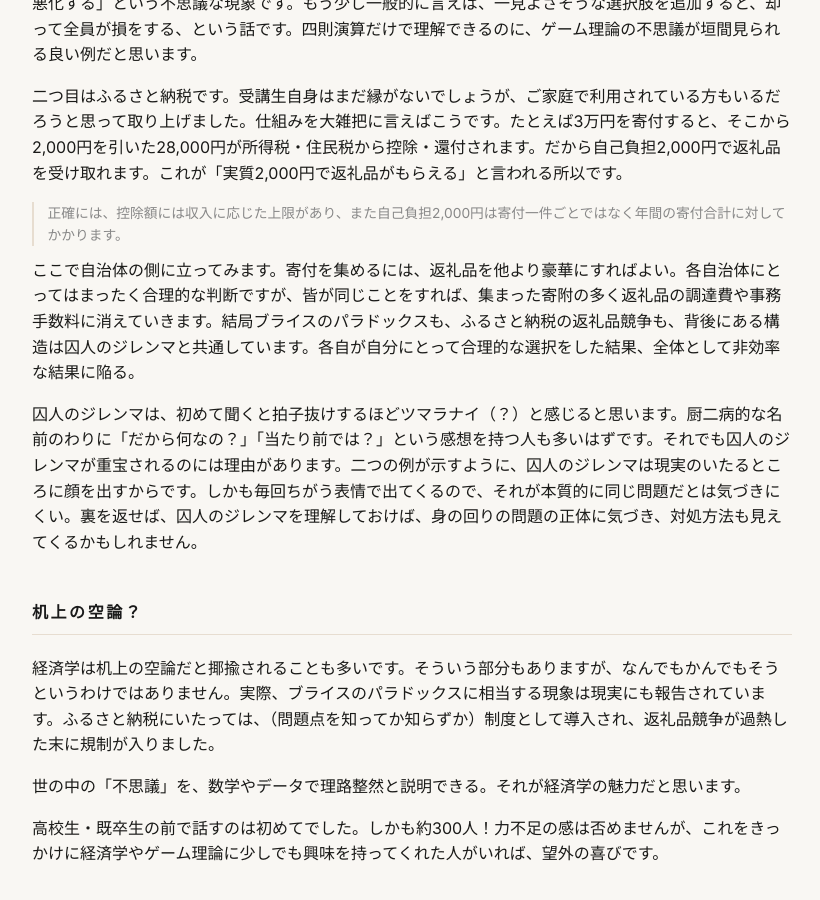
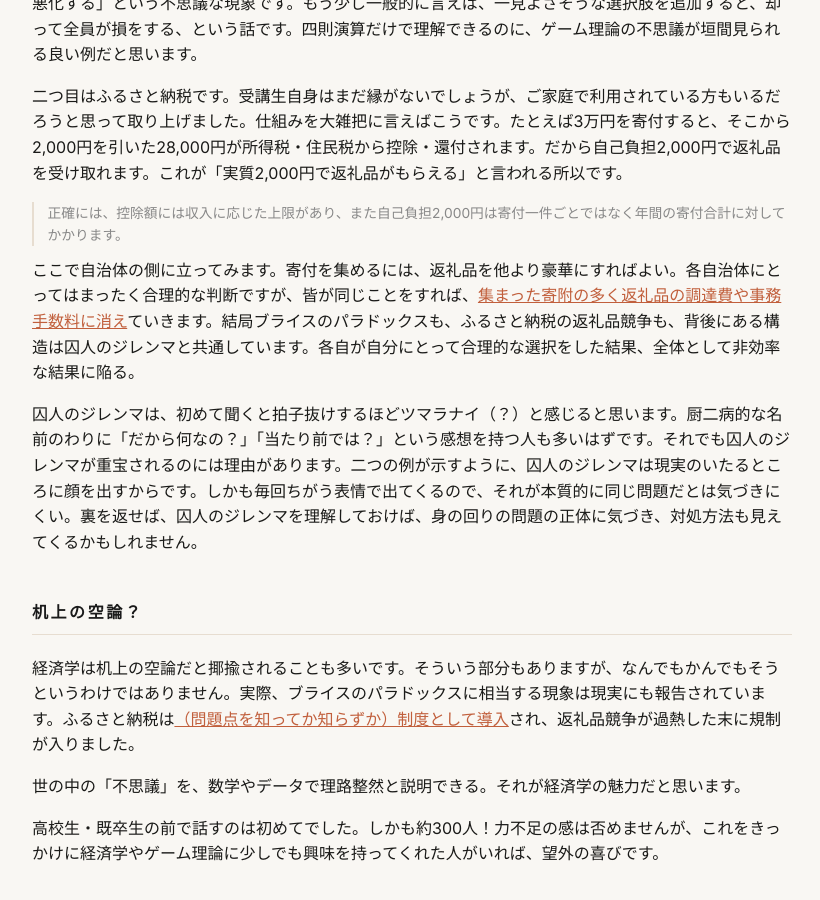
Before and after one commit to tetsuyahoshino137/tetsuyahoshino137.github.io, a Jekyll site: the page built from posts/open_campus.html, in a window 1280 px wide and 900 px high, scrolled down 851 px. Shown: the whole window, without its empty margins (228-1048 px from the left). Built offline with Jekyll 4.4.1, drawn with Linux system fonts in a browser that asks for light colours.

Commit message:
Update open_campus.html

```diff
--- a/posts/open_campus.html
+++ b/posts/open_campus.html
@@ -27,14 +27,14 @@ permalink: /posts/open-campus/
 <div class="note">
 正確には、控除額には収入に応じた上限があり、また自己負担2,000円は寄付一件ごとではなく年間の寄付合計に対してかかります。
 </div>
-<p>ここで自治体の側に立ってみます。寄付を集めるには、返礼品を他より豪華にすればよい。各自治体にとってはまったく合理的な判断ですが、皆が同じことをすれば、集まった寄附の多く返礼品の調達費や事務手数料に消えていきます。結局ブライスのパラドックスも、ふるさと納税の返礼品競争も、背後にある構造は囚人のジレンマと共通しています。各自が自分にとって合理的な選択をした結果、全体として非効率な結果に陥る。</p>
+<p>ここで自治体の側に立ってみます。寄付を集めるには、返礼品を他より豪華にすればよい。各自治体にとってはまったく合理的な判断ですが、皆が同じことをすれば、<a href="https://www.soumu.go.jp/main_content/001085011.pdf" target="_blank">集まった寄附の多く返礼品の調達費や事務手数料に消え</a>ていきます。結局ブライスのパラドックスも、ふるさと納税の返礼品競争も、背後にある構造は囚人のジレンマと共通しています。各自が自分にとって合理的な選択をした結果、全体として非効率な結果に陥る。</p>
 <p>囚人のジレンマは、初めて聞くと拍子抜けするほどツマラナイ（？）と感じると思います。厨二病的な名前のわりに「だから何なの？」「当たり前では？」という感想を持つ人も多いはずです。それでも囚人のジレンマが重宝されるのには理由があります。二つの例が示すように、囚人のジレンマは現実のいたるところに顔を出すからです。しかも毎回ちがう表情で出てくるので、それが本質的に同じ問題だとは気づきにくい。裏を返せば、囚人のジレンマを理解しておけば、身の回りの問題の正体に気づき、対処方法も見えてくるかもしれません。</p>
 </div>
 
 <!-- 机上の空論？ -->
 <div id="practical" class="section">
 <h2>机上の空論？</h2>
-<p>経済学は机上の空論だと揶揄されることも多いです。そういう部分もありますが、なんでもかんでもそうというわけではありません。実際、ブライスのパラドックスに相当する現象は現実にも報告されています。ふるさと納税にいたっては、（問題点を知ってか知らずか）制度として導入され、返礼品競争が過熱した末に規制が入りました。</p>
+<p>経済学は机上の空論だと揶揄されることも多いです。そういう部分もありますが、なんでもかんでもそうというわけではありません。実際、ブライスのパラドックスに相当する現象は現実にも報告されています。ふるさと納税は<a href=https://www.cao.go.jp/zei-cho/history/1996-2009/gijiroku/kikaku/2007/kikaku19kaia.html" target="_blank">（問題点を知ってか知らずか）制度として導入</a>され、返礼品競争が過熱した末に規制が入りました。</p>
 <p>世の中の「不思議」を、数学やデータで理路整然と説明できる。それが経済学の魅力だと思います。</p>
 <p>高校生・既卒生の前で話すのは初めてでした。しかも約300人！力不足の感は否めませんが、これをきっかけに経済学やゲーム理論に少しでも興味を持ってくれた人がいれば、望外の喜びです。</p>
 </div>
```
